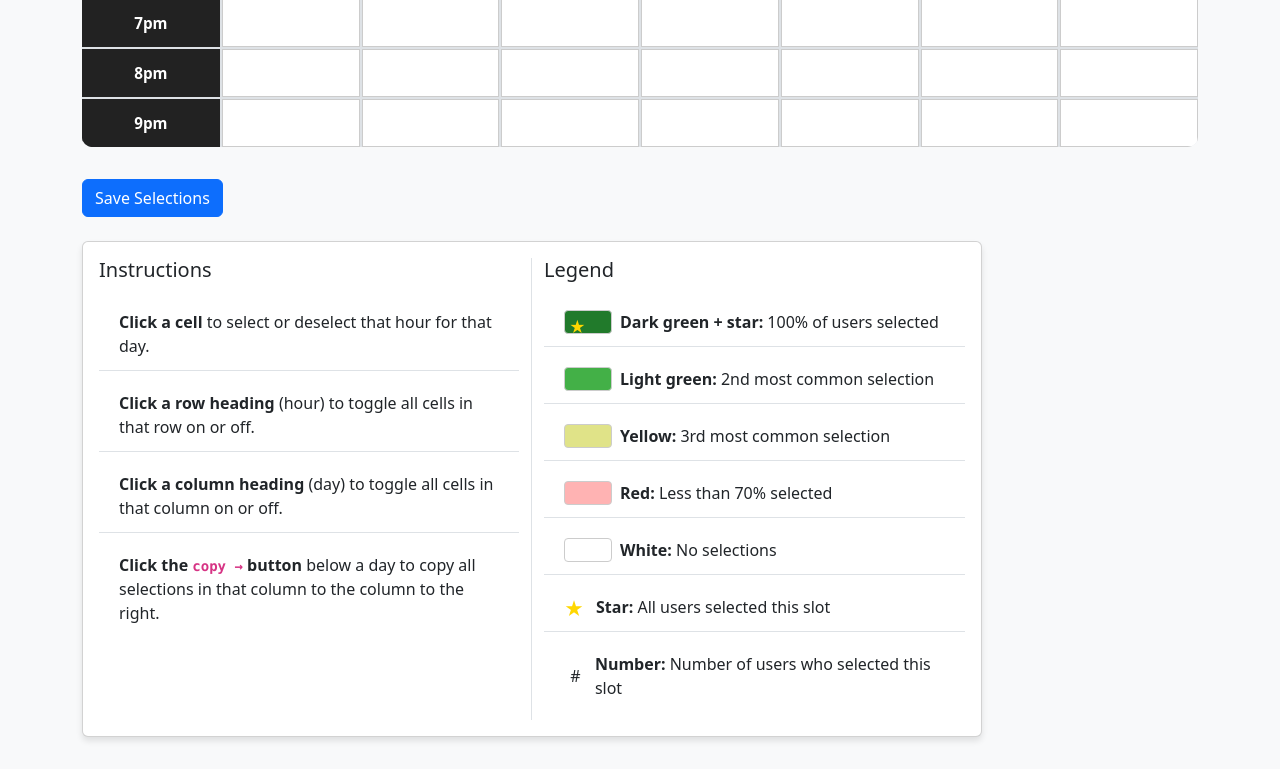
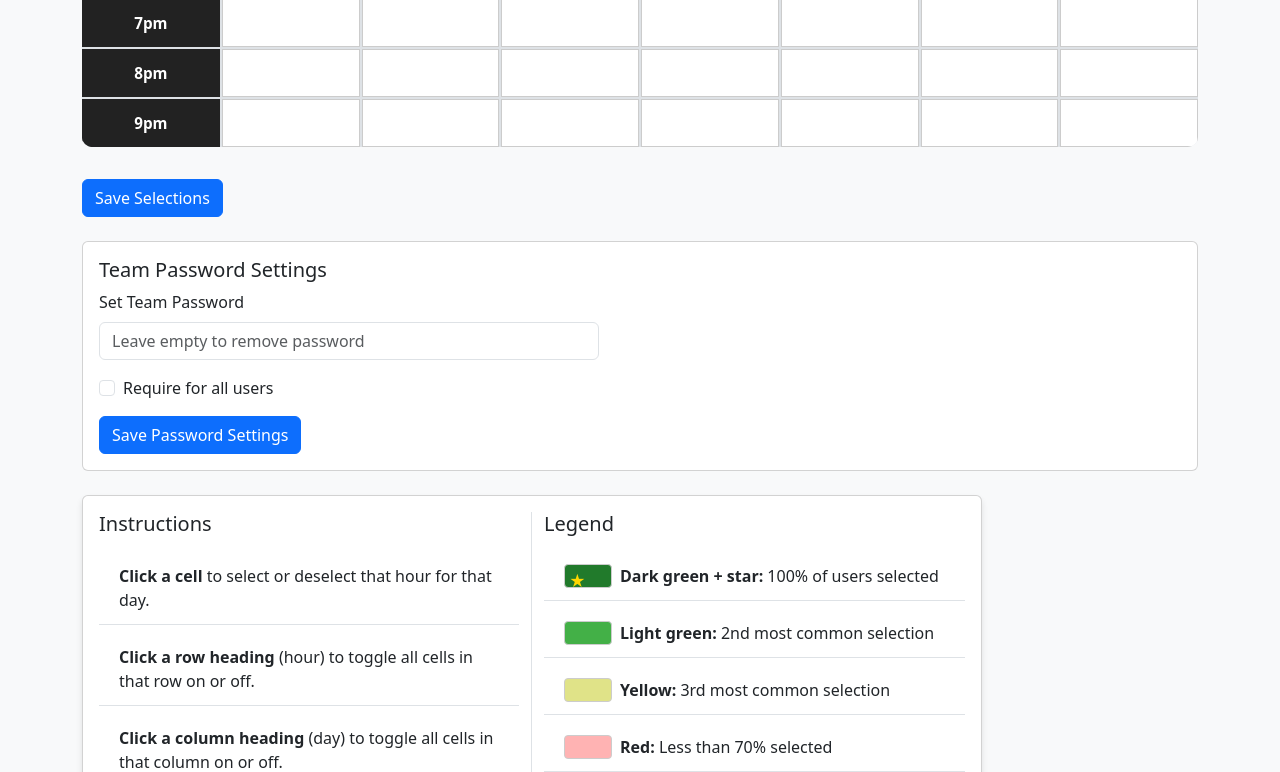
Before and after one commit to League-Labs/scheduler, a Flask app: template templates/team.html in a window 1280 px wide. Shown: the part 764-1536 px from the top of the page. Before the commit the page ends 1507 px from the top, so only its background shows below. Run offline with Flask 3, Linux system fonts and the light colour scheme; the template is opened without the code that fills it, so the values that code supplies are empty.

Commit message:
Implement team password management features: add password setting for teams, update team page to display team name correctly, and enhance password access handling.

```diff
--- a/app.py
+++ b/app.py
@@ -15,7 +15,7 @@ from flask_session import Session
 from pymongo import MongoClient
 
 from gh_api import list_team_members, parse_team_url
-from mongo import MongoStorage
+from mongo import MongoStorage, get_or_new_team
 from recache import RecacheWorker
 
 logger = logging.getLogger(__name__)
@@ -288,6 +288,7 @@ def login_required_api(f):
             return jsonify({'error': 'Authentication required'}), 401
         return f(*args, **kwargs)
     return decorated_function    # --- Login route override to use Github login ---
+
 @app.route('/login')
 def login():
     # Check if already logged in
@@ -444,20 +445,88 @@ def team_info(team):
         'dayhours': dict(dayhours)
     })
 
+
+
+
 # --- Team page stub ---
-@app.route('/<team>/', strict_slashes=False)
+@app.route('/<team_name>/', strict_slashes=False)
 @login_required
-def team_page(team):
+def team_page(team_name):
     # Store the current team in the session
-    session['current_team'] = team
+
+    if team_name == 'favicon.ico':
+        return '', 204
+
+    session['current_team'] = team_name
+    user = app.get_current_user()
+
+    team = get_or_new_team(app.db, user, team_name)
+
+    if team['password']:
+        team['url'] = request.url + "?pw=" + team['password']
+
+    return render_template('team.html', team=team, user=user)
+
+# --- GET and POST /<team>/selections ---
+@app.route('/<team_name>/set_passwords', methods=[ 'POST'])
+@login_required_api
+def set_team_password(team_name):
 
     user = app.get_current_user()
-    return render_template('team.html', team=team, user=user)
+    team = get_or_new_team(app.db, user, team_name)
+
+    # Only the team creator can set/change passwords
+    if team.get('creator_id') != user:
+        flash('Only the team creator can change password settings.', 'error')
+        return redirect(url_for('team_page', team_name=team_name))
+
+    # Handle form submissions
+    new_password = request.form.get('password')
+    require_for_all = 'require_for_all' in request.form
+
+    # Update the team in the database
+    app.db.teams.update_one(
+        {'_id': team['_id']},
+        {'$set': {
+            'password': new_password,
+            'require_for_all': require_for_all
+        }}
+    )
+
+    flash('Password settings updated successfully.', 'success')
+    return redirect(url_for('team_page', team_name=team_name))
 
 
 
 
+# --- GET and POST /<team>/password ---
+@app.route('/<team>/password', methods=['GET', 'POST'])
+def password_access(team):
+    """Handle password access for protected teams"""
+    user = app.get_current_user()
+    team_doc = get_or_new_team(app.db, user, team)
 
+    # Store destination in session to redirect after successful password entry
+    session['password_redirect'] = url_for('team_page', team_name=team)
+
+    if request.method == 'POST':
+        password = request.form.get('password')
+
+        # Check if the password matches
+        if password == team_doc.get('password'):
+            # Store the password access in session
+            if 'password_access' not in session:
+                session['password_access'] = {}
+
+            session['password_access'][team] = True
+
+            # Redirect to the original destination
+            redirect_url = session.pop('password_redirect', url_for('team_page', team_name=team))
+            return redirect(redirect_url)
+        else:
+            flash('Incorrect password. Please try again.', 'danger')
+
+    return render_template('password_access.html', team=team)
 
 # In your Flask app, ensure the database is initialized on startup if not present
 if __name__ == '__main__':
--- a/templates/team.html
+++ b/templates/team.html
@@ -1,10 +1,10 @@
 {% extends "base.html" %}
-{% block title %}Team: {{ team }}{% endblock %}
+{% block title %}Team: {{ team.team_name }}{% endblock %}
 {% block head %}
     <script src="{{ url_for('static', filename='app.js') }}" defer></script>
 {% endblock %}
 {% block content %}
-    <h2>Team: {{ team }}</h2>
+    <h2>Team: {{ team.team_name }}</h2>
     <div id="spa-root">
         <div class="schedule-grid" id="schedule-grid">        </div>
         <div class="mt-3">
@@ -12,28 +12,30 @@
             <span id="save-status" class="ms-3"></span>
         </div>
 
-        {% if is_team_creator %}
+
+
+        {% if team.creator_id == user %}
         <div class="mt-4 mb-4 card">
             <div class="card-body">
                 <h5 class="card-title">Team Password Settings</h5>
-                <form id="password-form" method="post" action="{{ url_for('set_team_password', team=team) }}">
+                <form id="password-form" method="post" action="{{ url_for('set_team_password', team_name=team.team_name) }}">
                     <div class="mb-3">
                         <label for="team-password" class="form-label">Set Team Password</label>
                         <input type="text" class="form-control" id="team-password" name="password"
-                               value="{{ team_password if team_password else '' }}" placeholder="Leave empty to remove password">
+                               value="{{ team.password if team.password else '' }}" placeholder="Leave empty to remove password">
                     </div>
                     <div class="mb-3 form-check">
                         <input type="checkbox" class="form-check-input" id="require-all" name="require_for_all"
-                               {% if require_for_all %}checked{% endif %}>
+                               {% if team.require_for_all %}checked{% endif %}>
                         <label class="form-check-label" for="require-all">Require for all users</label>
                     </div>
                     <button type="submit" class="btn btn-primary">Save Password Settings</button>
                 </form>
-                {% if team_password %}
+                {% if team.password %}
                 <div class="mt-3">
                     <p>Share this URL with your team members:</p>
                     <div class="input-group">
-                        <input type="text" class="form-control" readonly value="{{ team_url_with_password }}" id="team-url">
+                        <input type="text" class="form-control" readonly value="{{ team.url }}" id="team-url">
                         <button class="btn btn-outline-secondary" type="button" onclick="copyTeamUrl()">Copy URL</button>
                     </div>
                 </div>
```
Also changed, not shown: mongo.py (+31 -0 lines).
